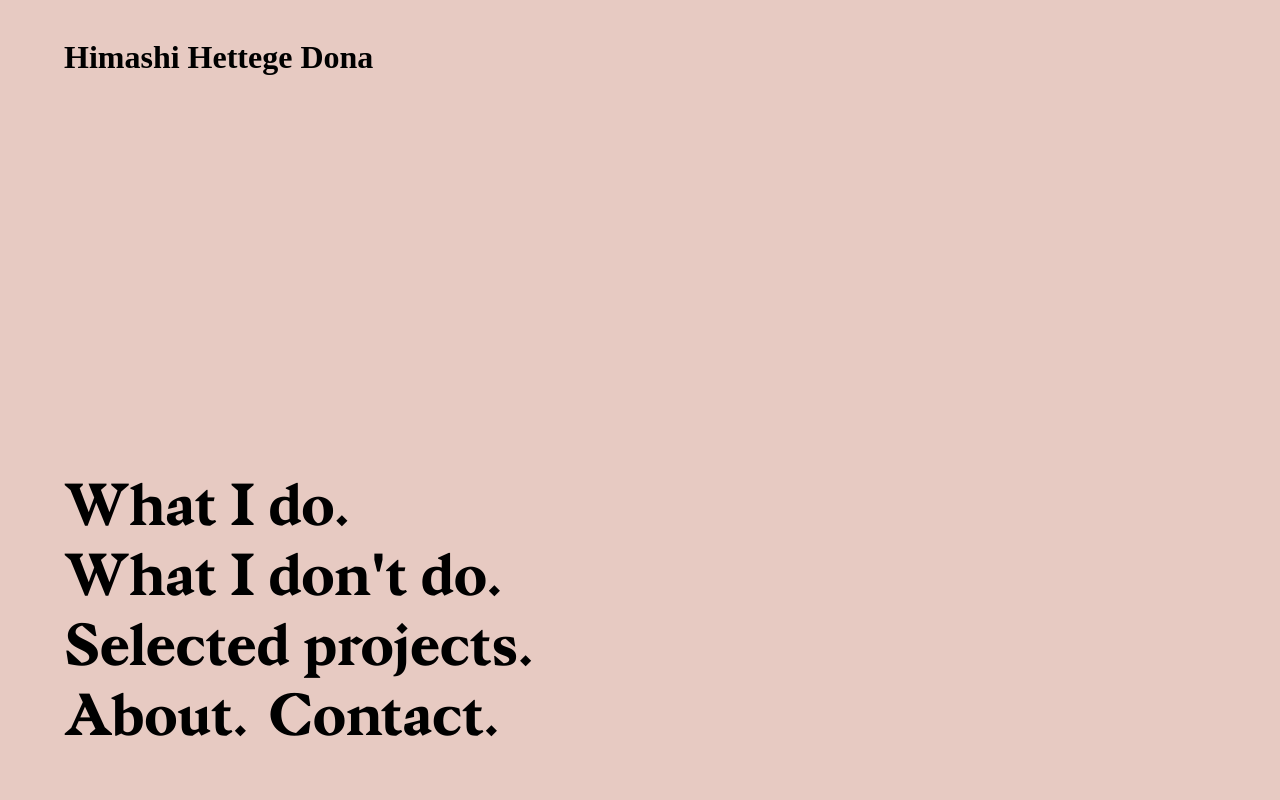
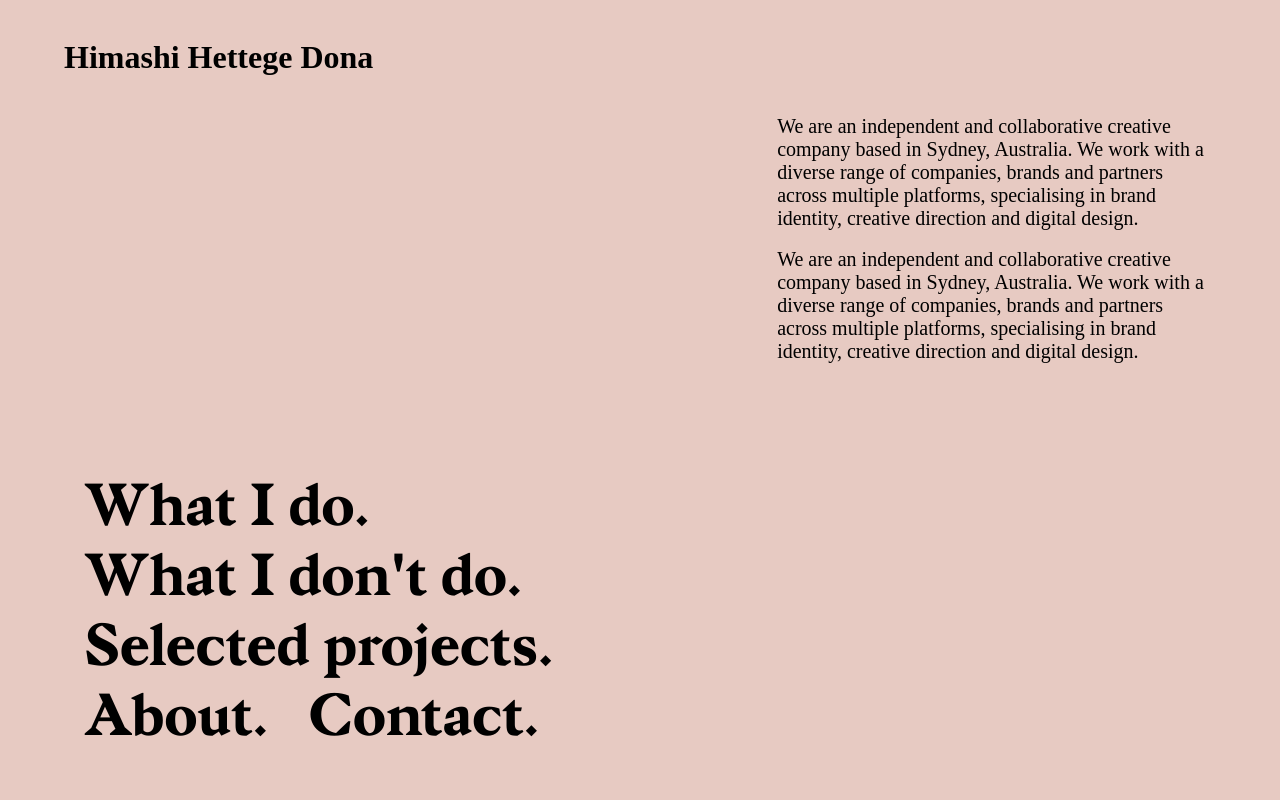
Before and after one commit to himashi99/updated-portfolio, a plain HTML site: page index.html in a window 1280 px wide. Drawn offline with Linux system fonts and the light colour scheme; files whose address does not match are found by name.

Commit message:
Added content box

```diff
--- a/index.html
+++ b/index.html
@@ -11,6 +11,7 @@
         <h1>Himashi Hettege Dona</h1>
       </div>
     </div> <!-- header-intro -->
+    <div id="main-wrapper">
       <div id="navigation-container">
         <ul id="navigation-list">
           <li><h2>What I do.</h2></li>
@@ -20,6 +21,11 @@
           <li><h2>Contact.</h2></li>
         </ul> <!-- navigation-list -->
       </div> <!-- navigation-container -->
+      <div id="content-container">
+        <p>We are an independent and collaborative creative company based in Sydney, Australia. We work with a diverse range of companies, brands and partners across multiple platforms, specialising in brand identity, creative direction and digital design.</p> <br>
+        <p>We are an independent and collaborative creative company based in Sydney, Australia. We work with a diverse range of companies, brands and partners across multiple platforms, specialising in brand identity, creative direction and digital design.</p> <br>
+      </div> <!-- content-container -->
+    </div> <!-- main-wrapper-->
    </div> <!-- hero-container -->
 </body>
 </html>
--- a/public/styles/sass/styles.scss
+++ b/public/styles/sass/styles.scss
@@ -30,26 +30,40 @@ html {
         align-items: center;
     }
 
+    #main-wrapper {
+        width: 100%;
+        height: calc(100% - 7.1875rem);
+        display: flex;
+
         #navigation-container {
-        height: calc(100% - 7.1875rem);
+            height: 100%;
             display: flex;
             align-items: flex-end;
             font-family: HKKontrast;
+            width: 65%;
 
             #navigation-list {
                 list-style: none;
                 padding: 0 0 3.125rem 0;
                 display: flex;
                 flex-wrap: wrap;
-            width: 60%;
 
                 li {
-                // margin-left: 1.25rem;
+                    margin-left: 1.25rem;
                     margin-right: 1.27rem;
                     font-size: 2.3rem;
                 }
             }
         }
 
+        #content-container {
+            // background-color: white;
+            width: 40%;
+            height: 100%;
 
+            p {
+                font-size: 20px;
             }
+        }
+    }
+}
```
Also changed, not shown: public/styles/css/styles.css, 1 other file. Lines whose indentation alone changed are shown as unchanged.
